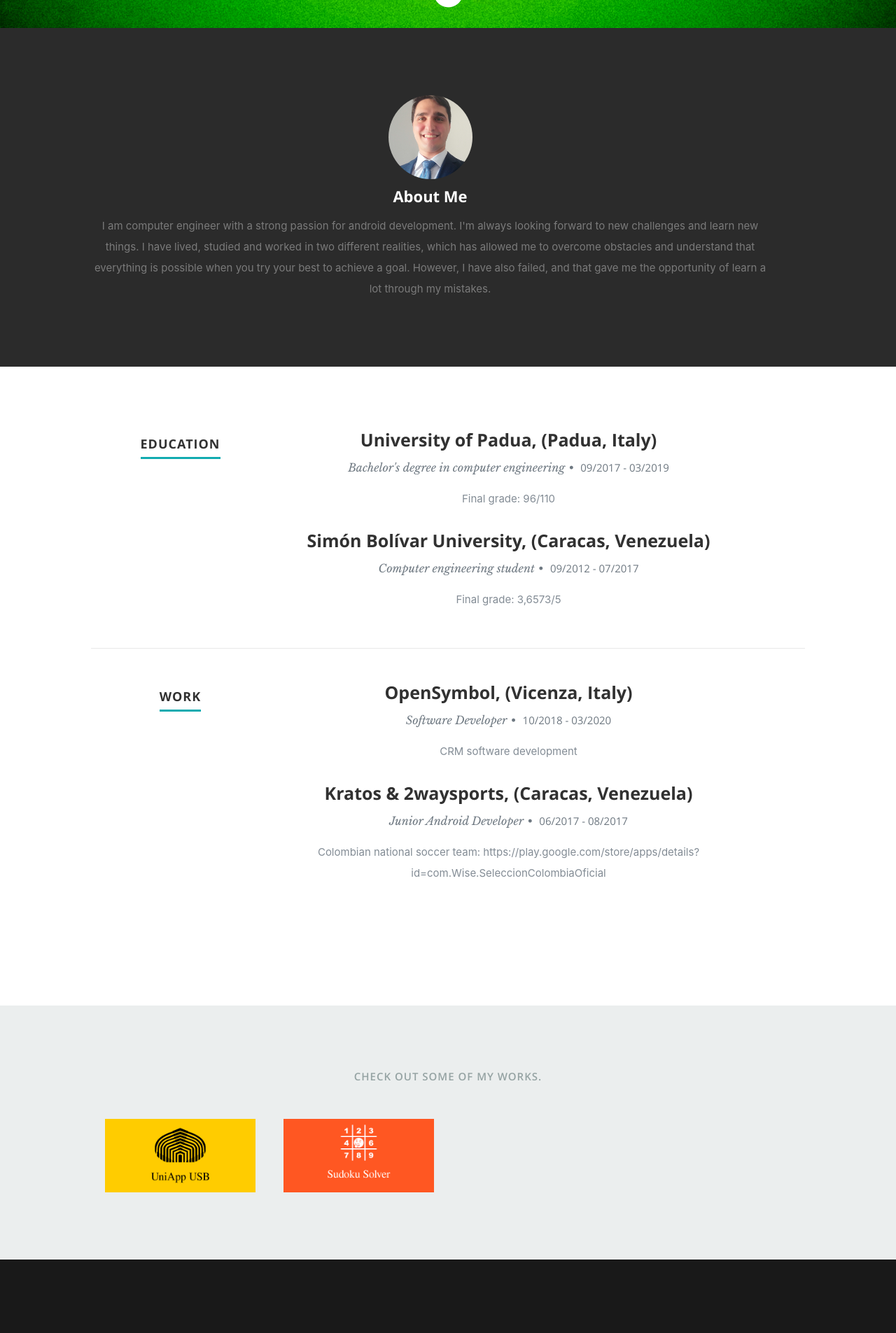
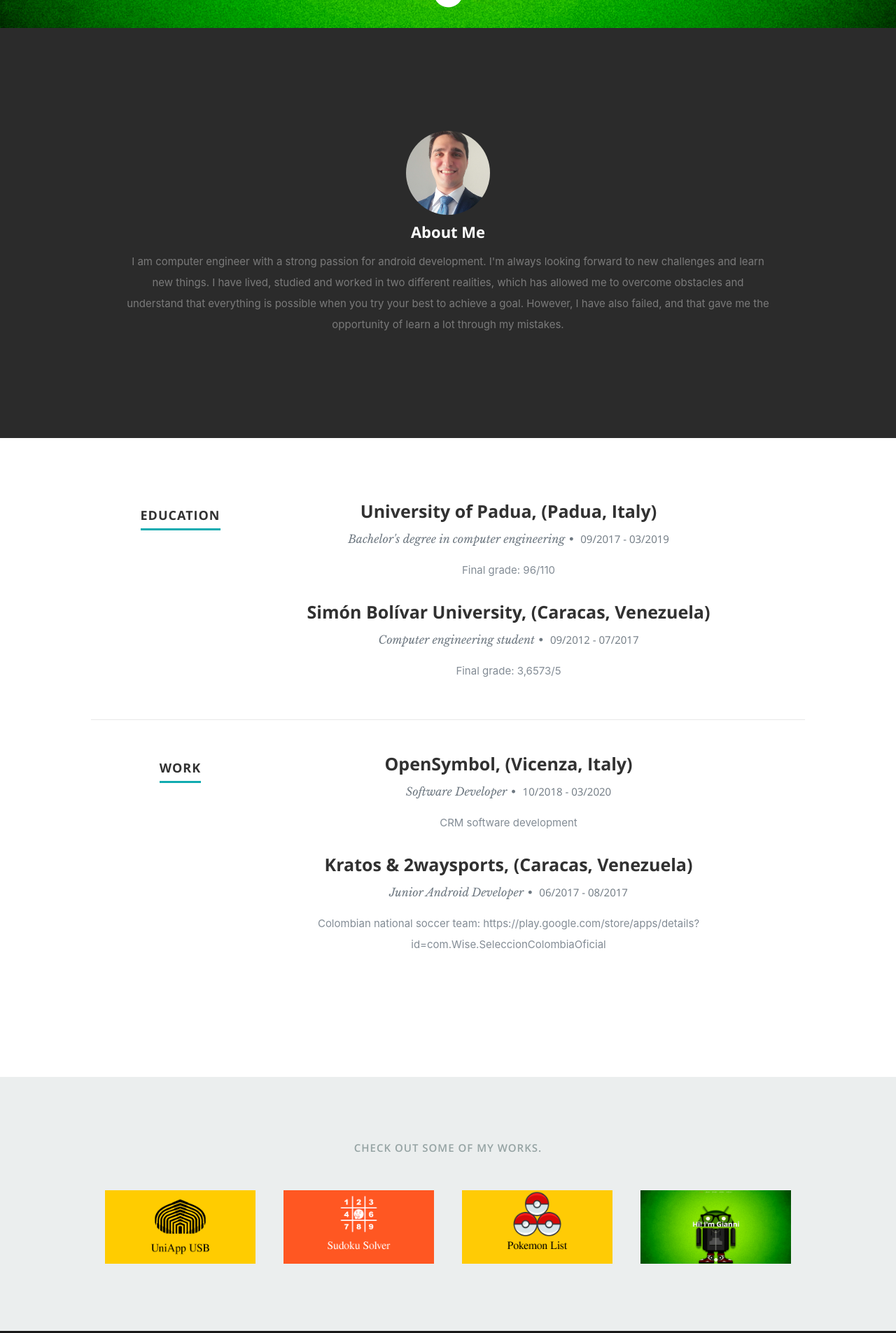
Before and after one commit to giannimanilia/giannimanilia.github.io, a React (Create React App) app: page / in a window 1280 px wide. Shown: the part 760-2665 px from the top of the page at 70% size. Built offline with nearby package versions, Linux system fonts and the light colour scheme.

Commit message:
Added projects

```diff
--- a/public/css/layout.css
+++ b/public/css/layout.css
@@ -219,7 +219,7 @@ ul#nav li.current a { color: #F06000; }
    width: 58.33333%;
    padding-top: 6px;
 }
-#about .main-col { padding-right: 5%; }
+#about .main-col { padding: 5%; }
 #about .download .button {
    margin-top: 6px;
    background: #444;
--- a/src/components/Portfolio.js
+++ b/src/components/Portfolio.js
@@ -33,6 +33,32 @@ export default class Porfolio extends Component {
                   </a>
                 </div>
               </div>
+              <div className="columns portfolio-item">
+                <div className="item-wrap">
+                  <a href="#modal-01">
+                    <img src={require("../assets/pokemon-list.png")} className="item-img" alt="pokemon-list"/>
+                    <div className="overlay">
+                      <div className="portfolio-item-meta">
+                        <h5>Pokemon List</h5>
+                        <p>DESCRIPTION</p>
+                      </div>
+                    </div>
+                  </a>
+                </div>
+              </div>
+              <div className="columns portfolio-item">
+                <div className="item-wrap">
+                  <a href="#modal-01">
+                    <img src={require("../assets/portfolio.png")} className="item-img" alt="portfolio"/>
+                    <div className="overlay">
+                      <div className="portfolio-item-meta">
+                        <h5>Portfolio</h5>
+                        <p>DESCRIPTION</p>
+                      </div>
+                    </div>
+                  </a>
+                </div>
+              </div>
             </div>
           </div>
         </div>
```
Also changed, not shown: src/assets/pokemon-list.png (added), src/assets/portfolio.png (added).
